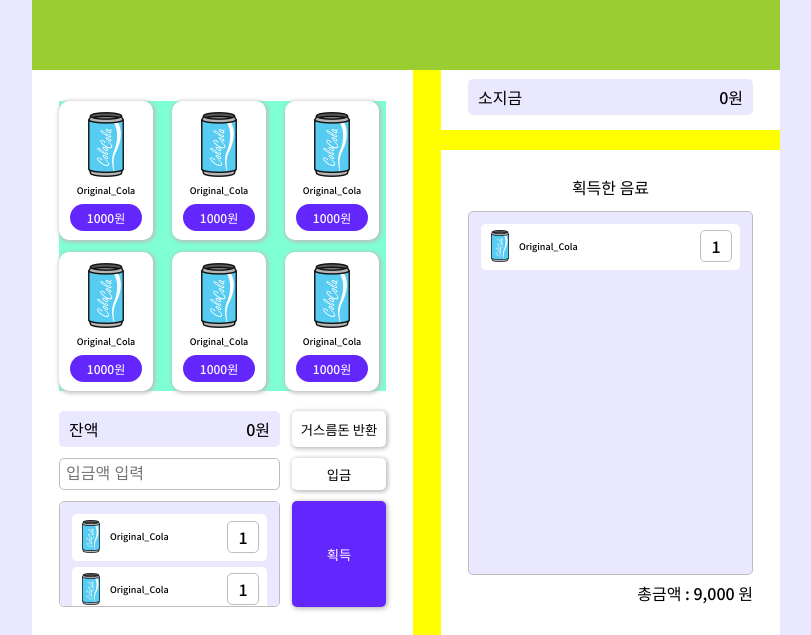
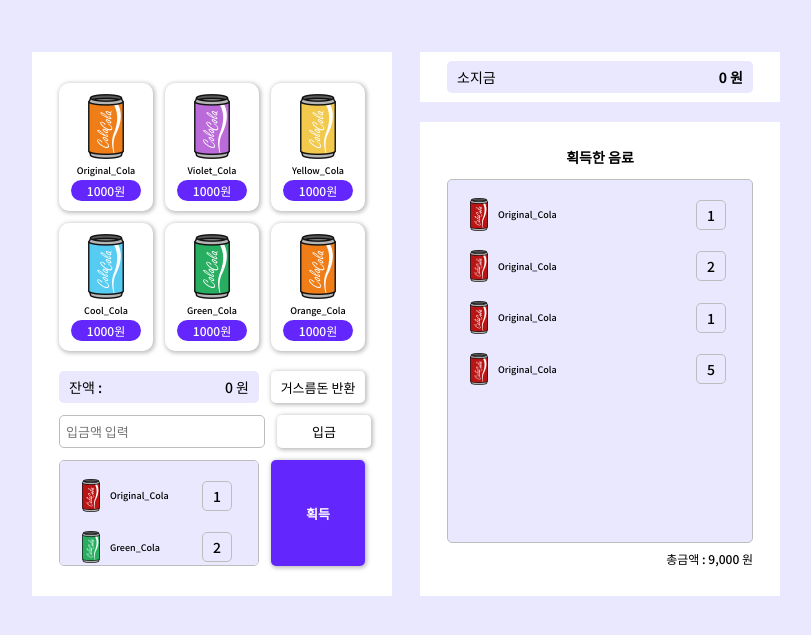
Before and after one commit to mixnuts211/vending-machine, a plain HTML site: page index.html in a window 1280 px wide. Shown: the part 196-831 px from the top of the page, without its empty margins (234-1045 px from the left). After the commit the page ends 800 px from the top, so only its background shows below. Drawn offline with Linux system fonts and the light colour scheme.

Commit message:
디테일 픽셀 수정

```diff
--- a/css/style.css
+++ b/css/style.css
@@ -26,7 +26,6 @@ h1, h2, h3{
  .wrapper{
     width: 748px;
     margin: 0 auto;
-    background-color: yellowgreen;
  }
 
 /* content */
@@ -42,6 +41,7 @@ body{
 }
 .btn-basic-style{
    font-family: inherit;
+   font-weight: inherit;
    border: #BDBDBD;
    background-color: #fff;
    box-shadow: 1px 1px 4px 1px #BDBDBD;
@@ -51,8 +51,7 @@ body{
  .header{
    width: 386px;
    margin: 0 auto;
-   margin-bottom: 86px;
-   background-color: wheat;
+   margin-bottom: 68px;
  }
  h1 img{
    width: 100%;
@@ -62,9 +61,10 @@ body{
  .main{
    width:100%;
    display: grid;
-   grid-template-columns: 1fr 1fr;
+   /* grid-template-columns: 1fr 1fr;  */
+   grid-template-columns: 360px 360px;
+   grid-template-rows: 50px 474px;
    gap: 20px 28px;
-   background-color: yellow;
  }
 
 /* section 1 */
@@ -79,33 +79,36 @@ body{
    grid-template-rows: 1fr 1fr;
    gap: 12px;
    margin-bottom: 20px;
-   background-color: aquamarine;
 }
 .beverage-list-btn{
    width: 94px;
-   padding: 11px 11px 9px 11px;
+   padding: 11px;
    border-radius: 10px;
 }
 /* 버튼의 text-align user agent stylesheet는 center*/
+.beverage-list-btn:hover{
+   outline: 3px solid #6327FE;
+   border-radius: 10px;
+}
 .beverage-list-con-img{
    width: 36px;
 }
 .beverage-list-con-text{
+   display: inline-block;
    font-size: 9px;
-   margin: 7px auto;
+   margin: 4px auto;
 }
 .beverage-list-price{
-   padding: 5px 15px;
+   padding: 2px 16px;
    font-size: 12px;
    background-color: #6327FE;
    color: #fff;
-   border-radius: 20px;
+   border-radius: 50px;
 }
-
 
 .money-leftover-wrap, .get-beverage-wrap, .deposit-input{
    display: flex;
-   margin-top: 11px;
+   margin-top: 12px;
 }
 .cash-info{
    display: flex;
@@ -113,6 +116,7 @@ body{
    flex-grow: 1;
    padding: 6px 10px;
    border-radius: 5px;
+   font-size: 14px;
    background-color: #EAE8FE;
 }
 .submit-btn{
@@ -120,19 +124,21 @@ body{
    width: 94px;
    margin-left:12px;
    border-radius: 5px;
+   font-size: 13px;
 }
 
 .deposit-input input{
    flex-grow: 1;
    padding: 6px;
-   font-size: inherit;
+   font-family: inherit;
+   font-size: 13px;
    font-weight: inherit;
    border: 1px solid #BDBDBD;
    border-radius: 5px;
 }
 
 .get-beverage-list{
-   padding: 12px;
+   padding: 12px 18px 12px 12px;
    box-sizing: border-box;
    flex-grow: 1;
    height: 106px;
@@ -142,11 +148,10 @@ body{
    background-color: #EAE8FE;
 }
 .get-beverage-list li{
-   padding: 6px 8px 8px 10px;
+   padding: 6px 8px 7px 10px;
    display: flex;
    align-items: center;
    border-radius: 5px;
-   background-color: #fff;
 }
 .get-beverage-list li + li{
    margin-top: 6px;
@@ -160,21 +165,26 @@ body{
    flex-grow: 1;
 }
 .get-beverage-list-num{
-   width: 30px;
+   width: 28px;
    text-align: center;
-   line-height: 30px;
+   line-height: 28px;
+   font-size: 14px;
    border: 1px solid #BDBDBD;
    border-radius: 5px;
 }
 .get-beverage-wrap button{
    background-color: #6327FE;
    color: #fff;
+   font-weight: 700;
 }
 /* section 2 */
 .money-info{
    padding: 9px 27px;
    grid-area: 1 / 2 / 2 / 3;
    background-color: #fff;
+}
+strong{
+   font-weight: 700;
 }
 
 /* section 3 */
@@ -186,11 +196,14 @@ body{
 .get-list h2{
    text-align: center;
    margin-bottom: 12px;
+   font-size: 14px;
+   font-weight: 700;
 }
 .get-list .get-beverage-list{
    height: 364px;
 }
 .total-text{
    text-align: right;
-   margin-top: 6px;
+   margin-top: 7px;
+   font-size: 12px;
 }
--- a/index.html
+++ b/index.html
@@ -21,97 +21,85 @@
           <ul class="beverage-list">
             <li>
               <button class="beverage-list-btn btn-basic-style">
-                <figure>
                   <img
                     class="beverage-list-con-img"
-                    src="./img/Cool_Cola.png"
-                    alt=""
+                    src="./img/Orange_Cola.png"
+                    alt="오리지널 콜라"
                   />
-                  <figcaption class="beverage-list-con-text">
+                  <span class="beverage-list-con-text">
                     Original_Cola
-                  </figcaption>
-                </figure>
-                <p class="beverage-list-price">1000원</p>
+                  </span>
+                <span class="beverage-list-price">1000원</span>
               </button>
             </li>
             <li>
                 <button class="beverage-list-btn btn-basic-style">
-                <figure>
                     <img
                       class="beverage-list-con-img"
-                    src="./img/Cool_Cola.png"
-                    alt=""
+                      src="./img/Violet_Cola.png"
+                      alt="바이올렛 콜라"
                     />
-                  <figcaption class="beverage-list-con-text">
-                    Original_Cola
-                  </figcaption>
-                </figure>
-                <p class="beverage-list-price">1000원</p>
+                    <span class="beverage-list-con-text">
+                        Violet_Cola
+                    </span>
+                  <span class="beverage-list-price">1000원</span>
                 </button>
             </li>
             <li>
                 <button class="beverage-list-btn btn-basic-style">
-                <figure>
                     <img
                       class="beverage-list-con-img"
-                    src="./img/Cool_Cola.png"
-                    alt=""
+                      src="./img/Yellow_Cola.png"
+                      alt="엘로우 콜라"
                     />
-                  <figcaption class="beverage-list-con-text">
-                    Original_Cola
-                  </figcaption>
-                </figure>
-                <p class="beverage-list-price">1000원</p>
+                    <span class="beverage-list-con-text">
+                        Yellow_Cola
+                    </span>
+                  <span class="beverage-list-price">1000원</span>
                 </button>
             </li>
             <li>
                 <button class="beverage-list-btn btn-basic-style">
-                <figure>
                     <img
                       class="beverage-list-con-img"
                       src="./img/Cool_Cola.png"
-                    alt=""
+                      alt="쿨 콜라"
                     />
-                  <figcaption class="beverage-list-con-text">
-                    Original_Cola
-                  </figcaption>
-                </figure>
-                <p class="beverage-list-price">1000원</p>
+                    <span class="beverage-list-con-text">
+                      Cool_Cola
+                    </span>
+                  <span class="beverage-list-price">1000원</span>
                 </button>
             </li>
             <li>
                 <button class="beverage-list-btn btn-basic-style">
-                <figure>
                     <img
                       class="beverage-list-con-img"
-                    src="./img/Cool_Cola.png"
-                    alt=""
+                      src="./img/Green_Cola.png"
+                      alt="그린 콜라"
                     />
-                  <figcaption class="beverage-list-con-text">
-                    Original_Cola
-                  </figcaption>
-                </figure>
-                <p class="beverage-list-price">1000원</p>
+                    <span class="beverage-list-con-text">
+                      Green_Cola
+                    </span>
+                  <span class="beverage-list-price">1000원</span>
                 </button>
             </li>
             <li>
                 <button class="beverage-list-btn btn-basic-style">
-                <figure>
                     <img
                       class="beverage-list-con-img"
-                    src="./img/Cool_Cola.png"
-                    alt=""
+                      src="./img/Orange_Cola.png"
+                      alt="오렌지 콜라"
                     />
-                  <figcaption class="beverage-list-con-text">
-                    Original_Cola
-                  </figcaption>
-                </figure>
-                <p class="beverage-list-price">1000원</p>
+                    <span class="beverage-list-con-text">
+                        Orange_Cola
+                    </span>
+                  <span class="beverage-list-price">1000원</span>
                 </button>
             </li>
           </ul>
           <div class="money-leftover-wrap">
-            <p class="cash-info"><span>잔액</span><span>0원</span></p>
+            <p class="cash-info"><span>잔액 :</span><span>0 원</span></p>
             <button type="submit" class="submit-btn btn-basic-style">
               거스름돈 반환
             </button>
@@ -125,14 +113,14 @@
           <div class="get-beverage-wrap">
             <ul class="get-beverage-list">
               <li>
-                <img src="./img/Cool_Cola.png" alt="쿨콜라" class="get-beverage-list-img">
+                <img src="./img/Original_Cola.png" alt="오리지널 콜라" class="get-beverage-list-img">
                 <p class="get-beverage-list-text">Original_Cola</p>
                 <p class="get-beverage-list-num">1</p>
               </li>
               <li>
-                <img src="./img/Cool_Cola.png" alt="쿨콜라" class="get-beverage-list-img">
-                <p class="get-beverage-list-text">Original_Cola</p>
-                <p class="get-beverage-list-num">1</p>
+                <img src="./img/Green_Cola.png" alt="그린 콜라" class="get-beverage-list-img">
+                <p class="get-beverage-list-text">Green_Cola</p>
+                <p class="get-beverage-list-num">2</p>
               </li>
               <li>
                 <img src="./img/Cool_Cola.png" alt="쿨콜라" class="get-beverage-list-img">
@@ -148,16 +136,31 @@
 
         <section class="money-info">
           <h2 class="screen-out">소지하고 있는 금액</h2>
-          <div class="cash-info"><span>소지금</span><span>0원</span></div>
+          <div class="cash-info"><span>소지금</span><strong>0 원</strong></div>
         </section>
 
         <section class="get-list">
           <h2>획득한 음료</h2>
           <ul class="get-beverage-list">
             <li>
-                <img src="./img/Cool_Cola.png" alt="쿨콜라" class="get-beverage-list-img">
+                <img src="./img/Original_Cola.png" alt="오리지널 콜라" class="get-beverage-list-img">
                 <p class="get-beverage-list-text">Original_Cola</p>
                 <p class="get-beverage-list-num">1</p>
+              </li>
+              <li>
+                <img src="./img/Original_Cola.png" alt="오리지널 콜라" class="get-beverage-list-img">
+                <p class="get-beverage-list-text">Original_Cola</p>
+                <p class="get-beverage-list-num">2</p>
+              </li>
+              <li>
+                <img src="./img/Original_Cola.png" alt="오리지널 콜라" class="get-beverage-list-img">
+                <p class="get-beverage-list-text">Original_Cola</p>
+                <p class="get-beverage-list-num">1</p>
+              </li>
+              <li>
+                <img src="./img/Original_Cola.png" alt="오리지널 콜라" class="get-beverage-list-img">
+                <p class="get-beverage-list-text">Original_Cola</p>
+                <p class="get-beverage-list-num">5</p>
               </li>
           </ul>
           <p class="total-text">총금액 : 9,000 원</p>
```
Also changed, not shown: img/Green_Cola.png (added), img/Orange_Cola.png (added), img/Original_Cola.png (added), img/Violet_Cola.png (added), img/Yellow_Cola.png (added), 2 other files. Lines whose indentation alone changed are shown as unchanged.
